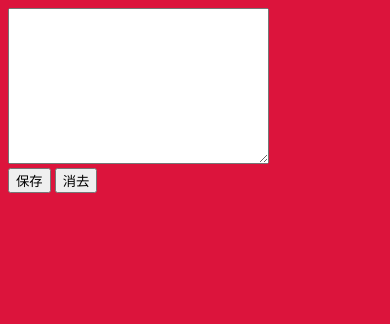
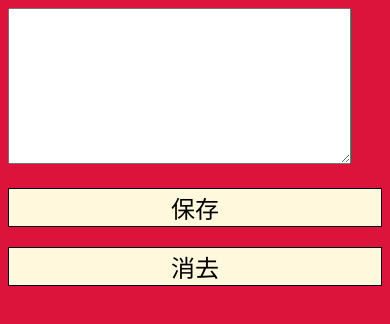
Before and after one commit to rama2017/rama2017.github.io, a plain HTML site: page index.html in a window 390 px wide. Drawn offline with Linux system fonts and the light colour scheme.

Commit message:
Update index.html

```diff
--- a/index.html
+++ b/index.html
@@ -14,6 +14,17 @@ content="width=device-width,initial-scale=1.0">
 	@media screen and (max-width:480px){
 		body{
 			background-color: crimson;
+		}
+		textarea{
+			width:90%;
+		}
+		input{
+			width:100%;
+			font-size: 24px;
+			border: 1px solid #000;
+			margin-top: 20px;
+			background-color: cornsilk;
+
 		}
 	}
 	</style>
```
